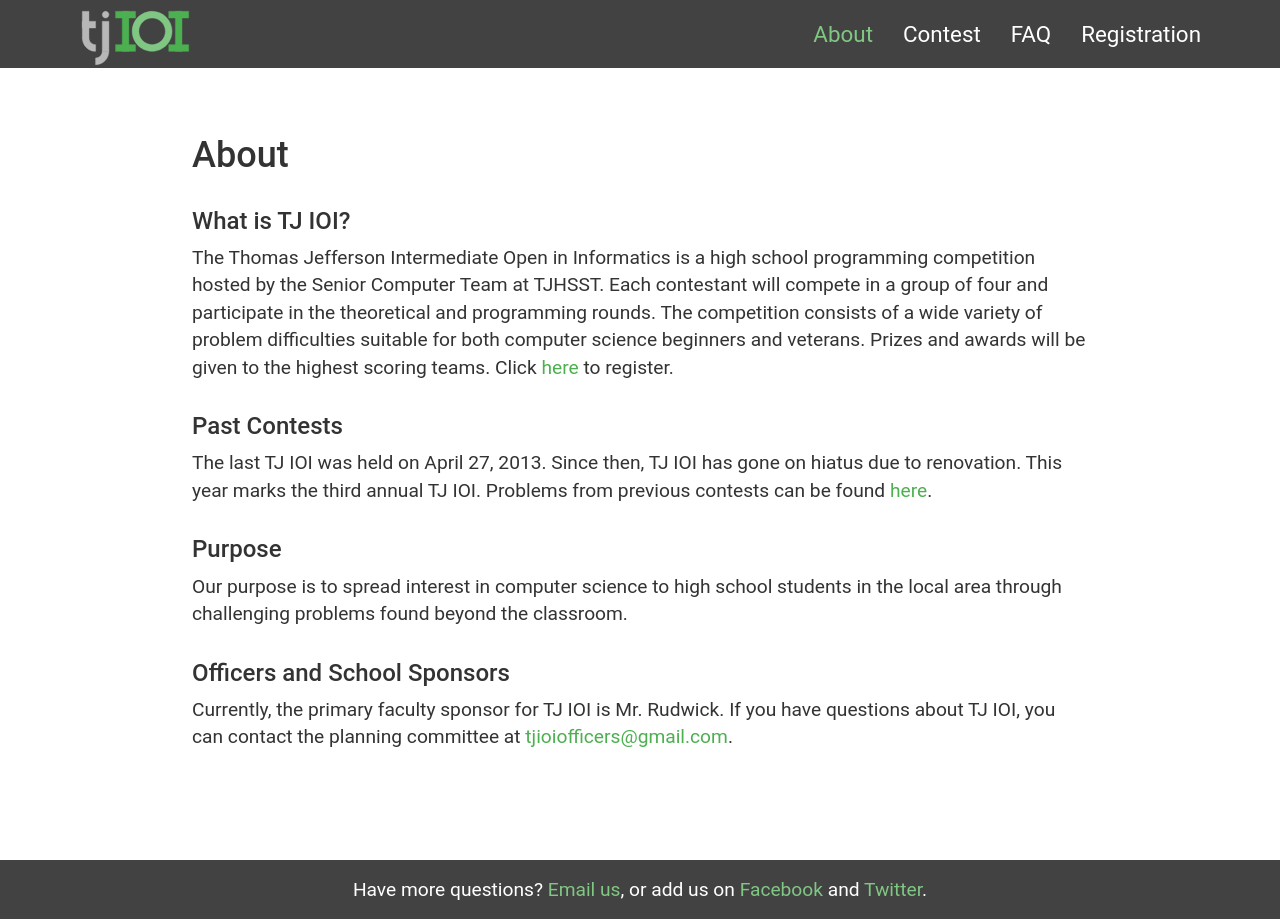
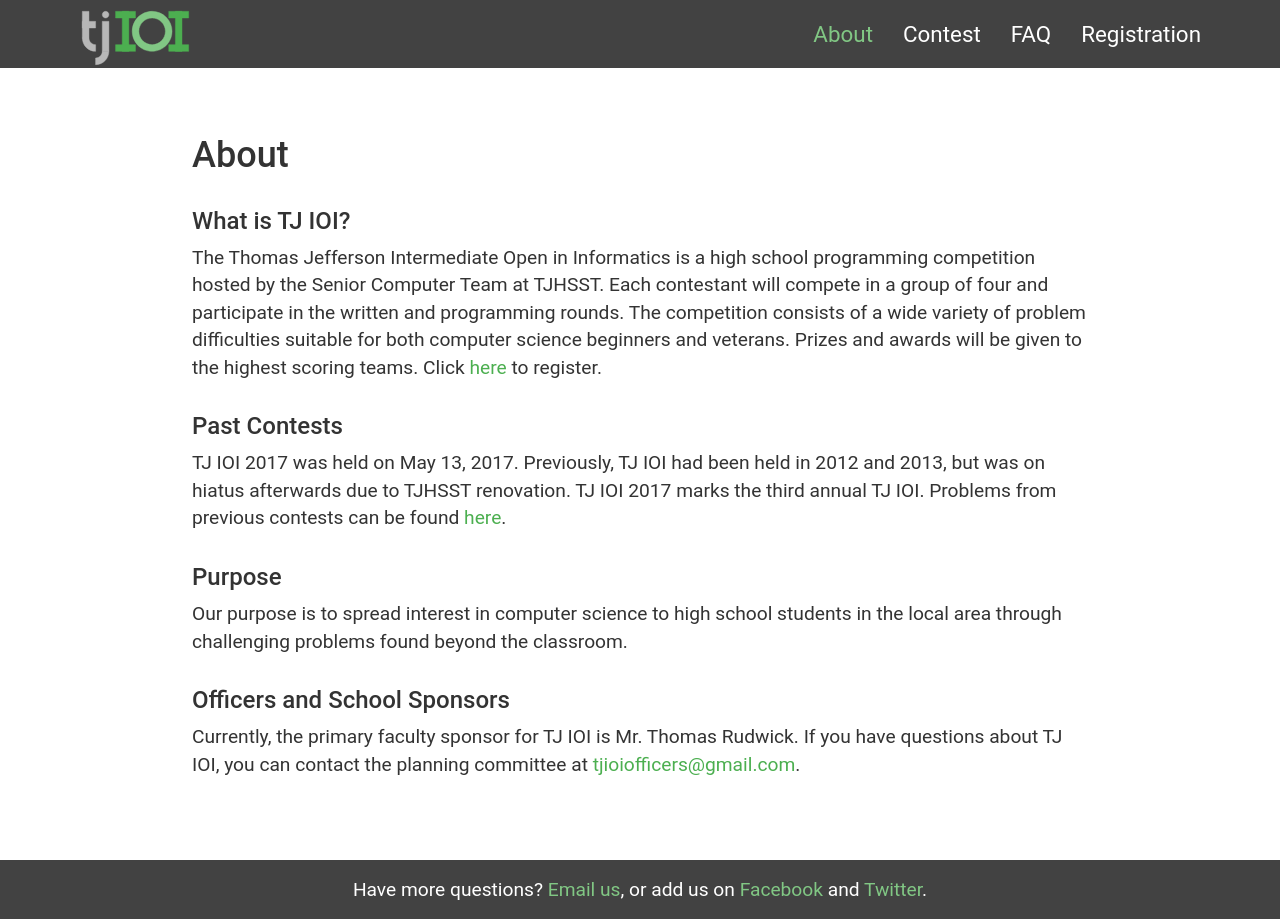
Before and after one commit to codeAligned/tjioi, a Jekyll site: the page built from about.md, in a window 1280 px wide. Built offline with Jekyll 4.4.1, drawn with Linux system fonts in a browser that asks for light colours.

Commit message:
update about page

```diff
--- a/about.md
+++ b/about.md
@@ -7,13 +7,13 @@ permalink: /about/
 # About
 
 ### What is TJ IOI?
-The Thomas Jefferson Intermediate Open in Informatics is a high school programming competition hosted by the Senior Computer Team at TJHSST. Each contestant will compete in a group of four and participate in the theoretical and programming rounds. The competition consists of a wide variety of problem difficulties suitable for both computer science beginners and veterans. Prizes and awards will be given to the highest scoring teams. Click [here]({{ '/registration/' | relative_url }}) to register.
+The Thomas Jefferson Intermediate Open in Informatics is a high school programming competition hosted by the Senior Computer Team at TJHSST. Each contestant will compete in a group of four and participate in the written and programming rounds. The competition consists of a wide variety of problem difficulties suitable for both computer science beginners and veterans. Prizes and awards will be given to the highest scoring teams. Click [here]({{ '/registration/' | relative_url }}) to register.
 
 ### Past Contests
-The last TJ IOI was held on April 27, 2013. Since then, TJ IOI has gone on hiatus due to renovation. This year marks the third annual TJ IOI. Problems from previous contests can be found [here]({{ '/contest/' | relative_url }}).
+TJ IOI 2017 was held on May 13, 2017. Previously, TJ IOI had been held in 2012 and 2013, but was on hiatus afterwards due to TJHSST renovation. TJ IOI 2017 marks the third annual TJ IOI. Problems from previous contests can be found [here]({{ '/contest/' | relative_url }}).
 
 ### Purpose
 Our purpose is to spread interest in computer science to high school students in the local area through challenging problems found beyond the classroom.
 
 ### Officers and School Sponsors
-Currently, the primary faculty sponsor for TJ IOI is Mr. Rudwick. If you have questions about TJ IOI, you can contact the planning committee at [tjioiofficers@gmail.com](mailto:tjioiofficers@gmail.com).
+Currently, the primary faculty sponsor for TJ IOI is Mr. Thomas Rudwick. If you have questions about TJ IOI, you can contact the planning committee at [tjioiofficers@gmail.com](mailto:tjioiofficers@gmail.com).
```
